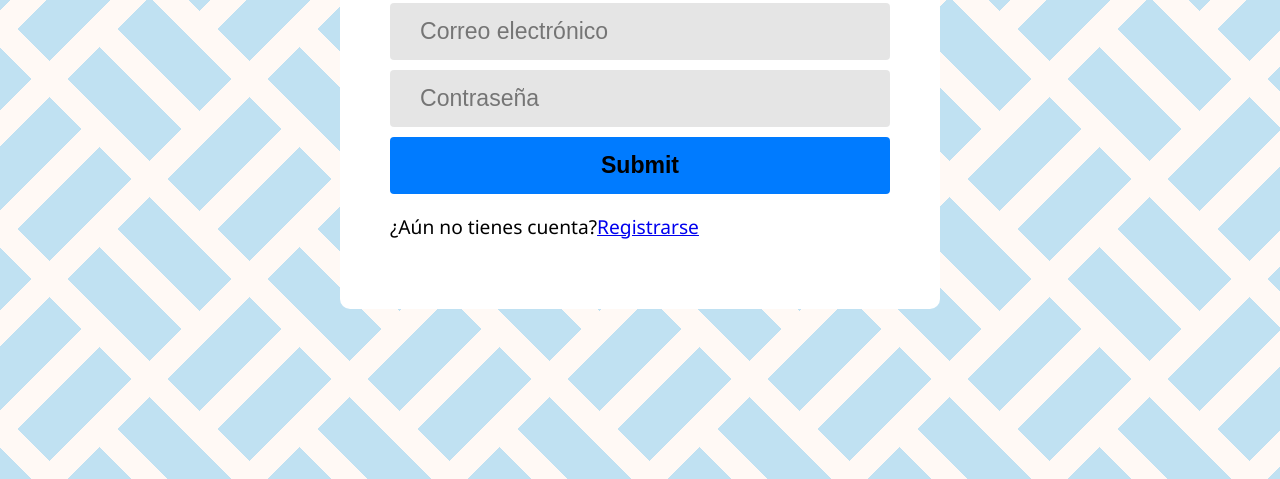
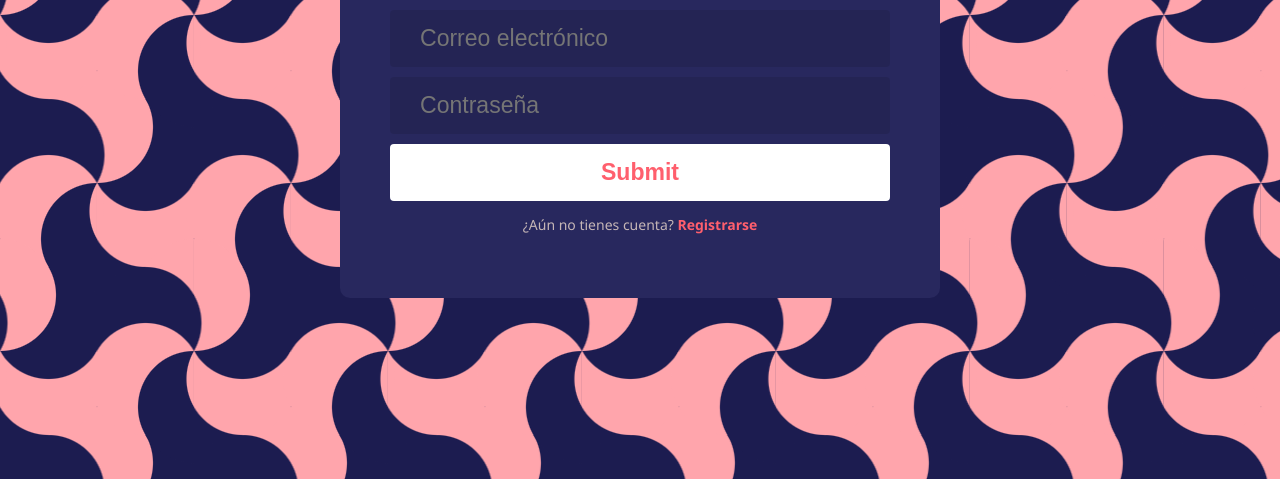
Before and after one commit to FrankTrabajo/Tickets_web, a plain HTML site: page frontend/public/login.html in a window 1280 px wide. Shown: the part 321-800 px from the top of the page. Drawn offline with Linux system fonts and the light colour scheme.

Commit message:
subidaEstilos

```diff
--- a/frontend/public/css/style-login.css
+++ b/frontend/public/css/style-login.css
@@ -1,16 +1,34 @@
 html {
-    --s: 200px; /* control the size*/
-    --c1: #fff9f5;
-    --c2: #c0e1f2;
+  --s: 56px; /* control the size*/
+  --c1: #ffa5ac;
+  --c2: #1c1c50;
 
-    --_g: #0000 8%,var(--c1) 0 17%,#0000 0 58%;
+  --_c1: var(--c1) 99%,#0000 101%;
+  --_c2: var(--c2) 99%,#0000 101%;
+
+  --r:calc(var(--s)*.866);
+  --g0:radial-gradient(var(--s),var(--_c1));
+  --g1:radial-gradient(var(--s),var(--_c2));
+  --f:radial-gradient(var(--s) at calc(100% + var(--r)) 50%,var(--_c1));
+  --p:radial-gradient(var(--s) at 100% 50%,var(--_c2));
   background:
-      linear-gradient(135deg,#0000 20.5%,var(--c1) 0 29.5%,#0000 0) 0 calc(var(--s)/4),
-      linear-gradient( 45deg,var(--_g)) calc(var(--s)/2) 0,
-      linear-gradient(135deg,var(--_g),var(--c1) 0 67%,#0000 0),
-      linear-gradient( 45deg,var(--_g),var(--c1) 0 67%,#0000 0 83%,var(--c1) 0 92%,#0000 0),
+    var(--f) 0 calc(-5*var(--s)/2),
+    var(--f) calc(-2*var(--r)) calc(var(--s)/2),
+    var(--p) 0 calc(-2*var(--s)),
+    var(--g0) var(--r) calc(-5*var(--s)/2),
+    var(--g1) var(--r) calc( 5*var(--s)/2),
+    radial-gradient(var(--s) at 100% 100%,var(--_c1)) 0 calc(-1*var(--s)),
+    radial-gradient(var(--s) at 0%   50% ,var(--_c1)) 0 calc(-4*var(--s)),
+    var(--g1) calc(-1*var(--r)) calc(-7*var(--s)/2),
+    var(--g0) calc(-1*var(--r)) calc(-5*var(--s)/2),
+    var(--p) calc(-2*var(--r)) var(--s),
+    var(--g0) calc(-1*var(--r)) calc(var(--s)/ 2),
+    var(--g1) calc(-1*var(--r)) calc(var(--s)/-2),
+    var(--g0) 0 calc(-1*var(--s)),
+    var(--g1) var(--r) calc(var(--s)/-2),
+    var(--g0) var(--r) calc(var(--s)/ 2)
     var(--c2);
-    background-size: var(--s) var(--s);
+  background-size: calc(4*var(--r)) calc(6*var(--s));
 }
 
 
@@ -20,13 +38,20 @@ body{
   display: flex;
   justify-content: center;
   align-items: center;
-    min-height: 100svh; /* La altura mas pequeña de la pantalla */
+  min-height: 100svh;
   font-size: larger;
+}
+
+h1{
+  margin-top: 0px;
+  font-size: 40px;
+  color: white;
+  text-align: center;
 }
 
 .form-container{
   width: 500px;
-    background-color: #fff;
+  background-color: #28285e;
   border-radius: 10px;
   padding: 50px;
 }
@@ -58,10 +83,10 @@ input{
 }
 
 #submit{
-    background-color: #007bff;
+  background-color: #ffffff;
+  color:#ff5f6d;
   font-weight: bold;
   cursor: pointer;
-    background-color: #007bff;
   font-weight: bold;
   cursor: pointer;
   border-radius: 4px;
@@ -95,3 +120,21 @@ label{
     font-size: 1rem;
   }
 }
+
+.texto-login {
+  margin-top: 1em;
+  font-size: 14px;
+  color: #c5b6b6;
+  text-align: center;
+}
+
+.link-login {
+  color: #ff5f6d;
+  text-decoration: none;
+  font-weight: bold;
+}
+
+.link-login:hover {
+  text-decoration: underline;
+  color: #e03849;
+}
--- a/frontend/public/js/login.js
+++ b/frontend/public/js/login.js
@@ -40,11 +40,12 @@ function loginForm(){
     formContainer.appendChild(form);
 
     let p = document.createElement('p');
-
+    p.classList.add('texto-login');
     let a = document.createElement('a');
-    p.textContent = '¿Aún no tienes cuenta?';
+    p.textContent = '¿Aún no tienes cuenta? ';
     a.textContent = 'Registrarse';
     a.href = '/register';
+    a.classList.add('link-login');
     p.appendChild(a);
     formContainer.appendChild(p);
 
--- a/frontend/public/js/register.js
+++ b/frontend/public/js/register.js
@@ -19,7 +19,7 @@ function registerForm(){
     inputName.type = 'text';
     inputName.name = 'nombre';
     inputName.id = 'nombre';
-    inputName.placeholder = 'Nombre de ususario';
+    inputName.placeholder = 'Nombre de usuario';
     inputName.required = true;
 
     //Mensaje de error del nombre
@@ -96,10 +96,12 @@ function registerForm(){
     formContainer.appendChild(form);
 
     let p = document.createElement('p');
+    p.classList.add('texto-login');
     let a = document.createElement('a');
-    p.textContent = '¿Ya tienes cuenta?';
+    p.textContent = '¿Ya tienes cuenta? ';
     a.textContent = 'Iniciar sesión';
     a.href = '/login';
+    a.classList.add('link-login');
     p.appendChild(a);
     formContainer.appendChild(p);
 }
```
Also changed, not shown: frontend/public/index.html (+5 -4 lines), frontend/public/assets/favicon.png (added), frontend/public/assets/filtro.png, frontend/public/assets/perfil.png (added). Lines whose indentation alone changed are shown as unchanged.
